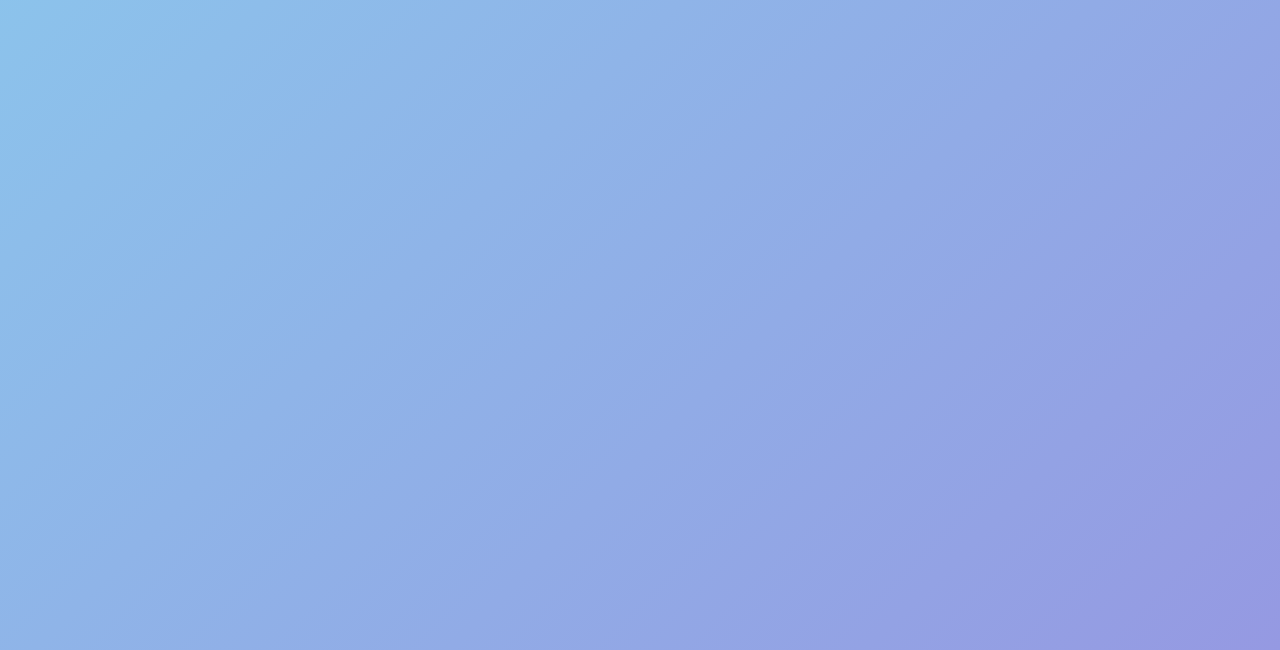
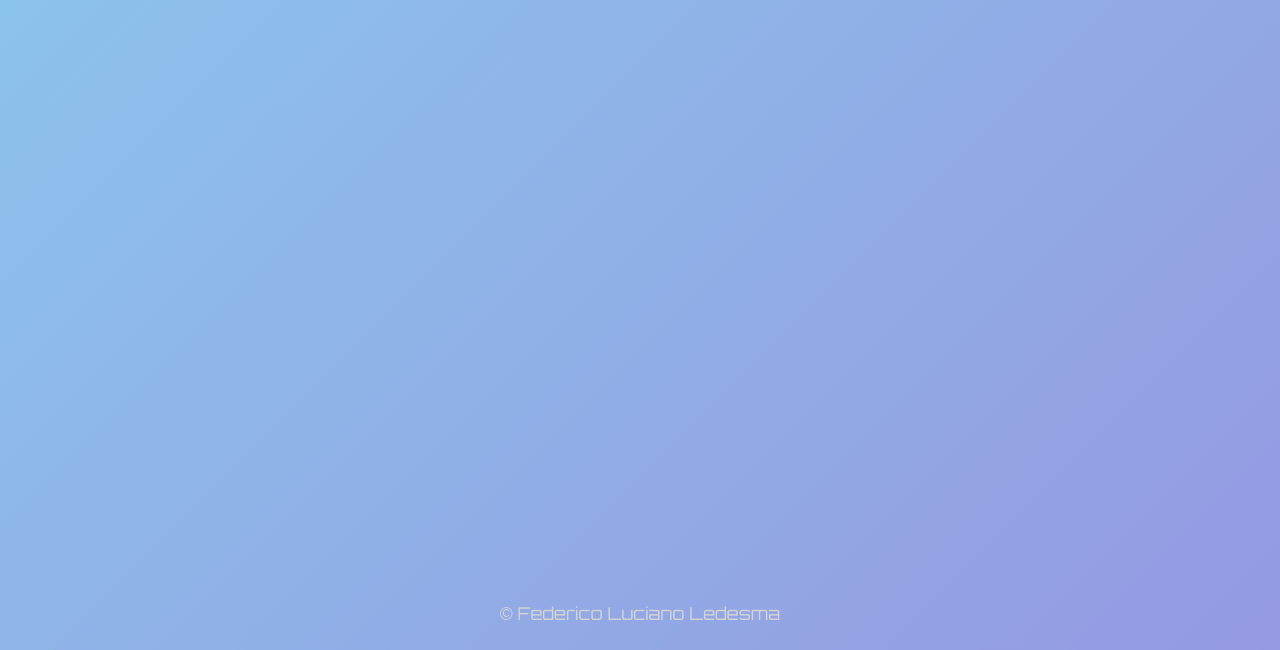
Before and after one commit to Fedreric/TP5-javascript-Reloj, a plain HTML site: page index.html in a window 1280 px wide. Shown: the part 150-800 px from the top of the page. Drawn offline with nearby package versions, Linux system fonts and the light colour scheme.

Commit message:
se agrega un footer

```diff
--- a/css/style.css
+++ b/css/style.css
@@ -5,7 +5,6 @@ body{
     flex-direction: column;
     min-height: 100vh;
     font-family: 'Orbitron', sans-serif;
-
     background-color: #8BC6EC;
     background-image: linear-gradient(135deg, #8BC6EC 0%, #9599E2 100%);
 
--- a/index.html
+++ b/index.html
@@ -21,6 +21,9 @@
                 <p id="hora" class="reloj"></p>
         </section>
     </main>
+    <footer class="text-center py-4">
+        <p>&copy; Federico Luciano Ledesma</p>
+    </footer>
     <script src="https://cdn.jsdelivr.net/npm/bootstrap@5.3.0-alpha2/dist/js/bootstrap.bundle.min.js" integrity="sha384-qKXV1j0HvMUeCBQ+QVp7JcfGl760yU08IQ+GpUo5hlbpg51QRiuqHAJz8+BrxE/N" crossorigin="anonymous"></script>
     <script src="js/app.js"></script>
 </body>
```
